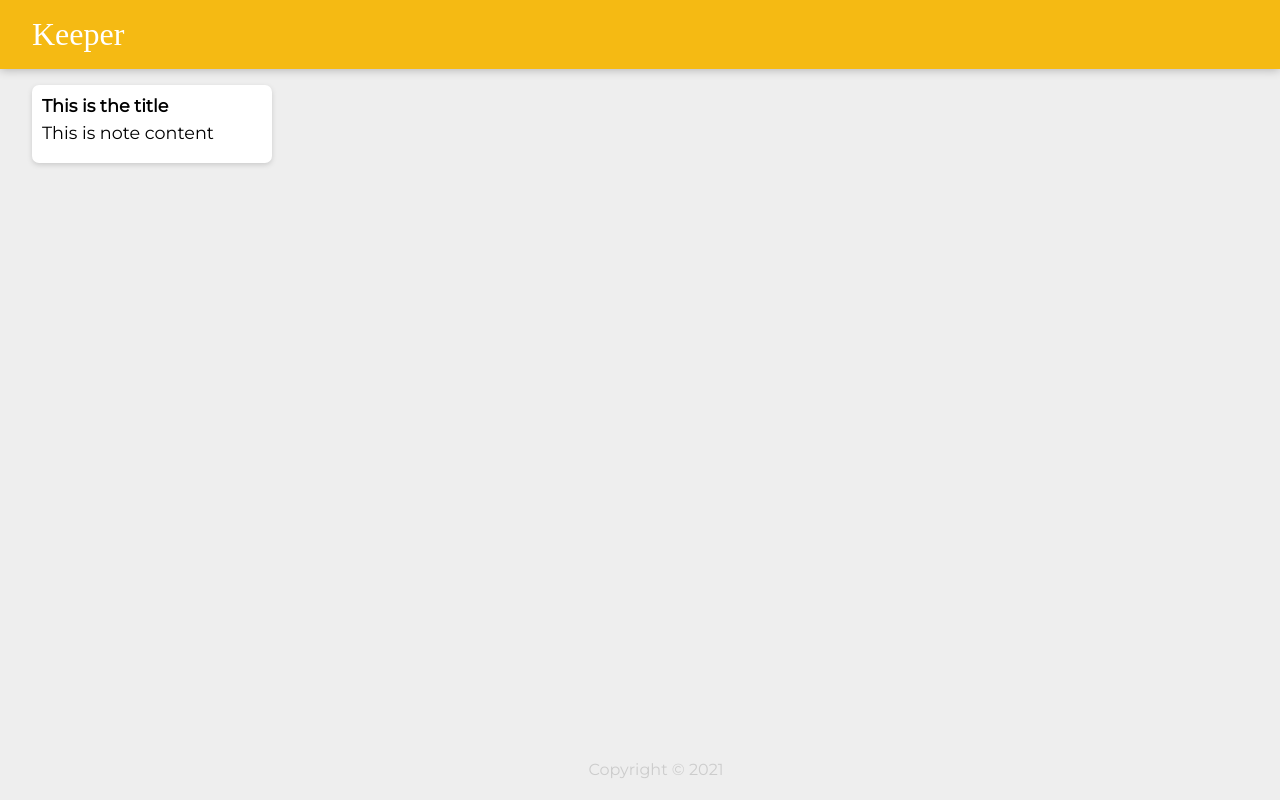
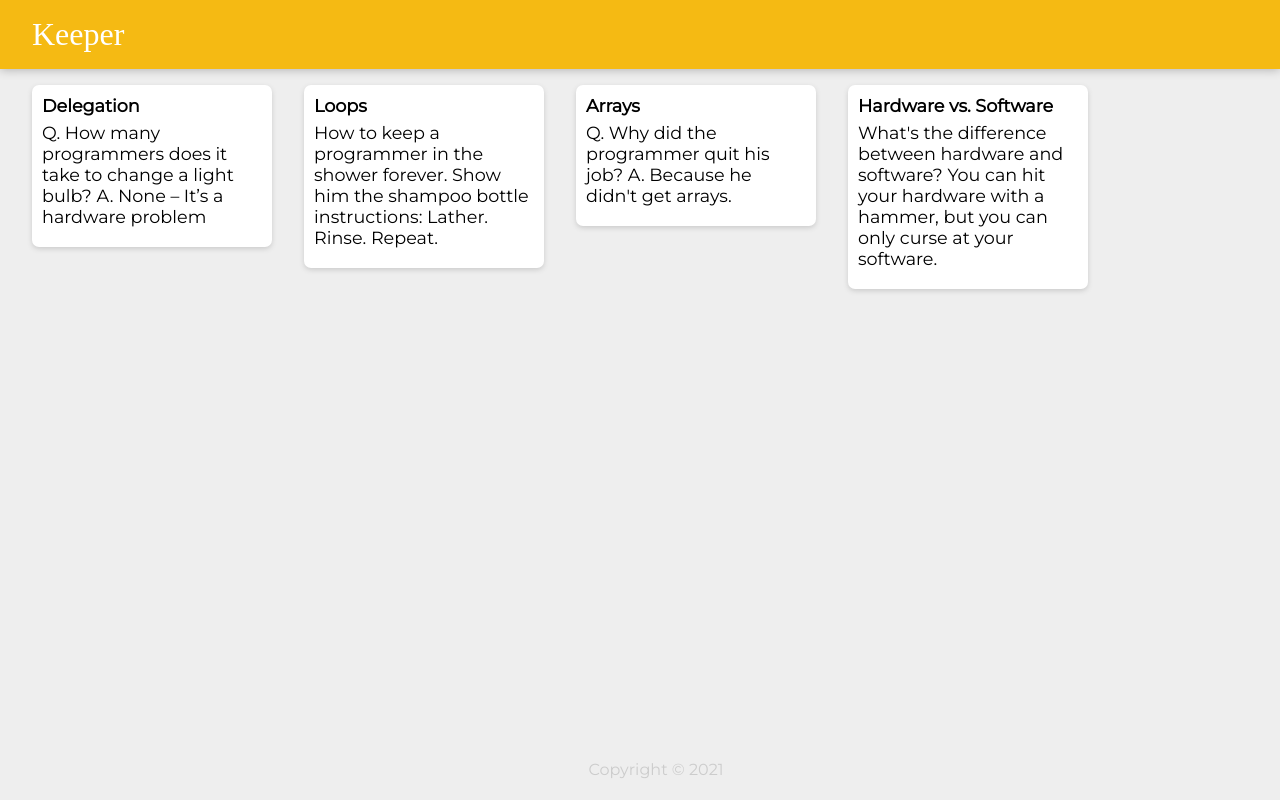
Before and after one commit to azazel-oss/keeper-app, a React (Create React App) app: page / in a window 1280 px wide. Built offline with nearby package versions, Linux system fonts and the light colour scheme; a web font is replaced by a local one.

Commit message:
completed stage 2

```diff
--- a/src/components/App.jsx
+++ b/src/components/App.jsx
@@ -2,11 +2,15 @@ import React from 'react';
 import Header from './Header';
 import Footer from './Footer';
 import Note from './Note';
-
+import notes from '../notes';
 
 
 function App() {
-    return <div><Header /> <Note /> <Footer /></div>;
+    return <div><Header /> {notes.map(currentNote => <Note
+        key={currentNote.key}
+        title={currentNote.title}
+        content={currentNote.content}
+    />)} <Footer /></div>;
 }
 
 export default App;
--- a/src/components/Note.jsx
+++ b/src/components/Note.jsx
@@ -1,8 +1,8 @@
 import React from 'react';
 
-function Note() {
-    return <div className="note"><h1>This is the title</h1>
-        <p>This is note content</p></div>;
+function Note(props) {
+    return <div className="note"><h1>{props.title}</h1>
+        <p>{props.content}</p></div>;
 }
 
 export default Note;
--- /dev/null
+++ b/src/notes.js
@@ -0,0 +1,28 @@
+const notes = [
+    {
+      key: 1,
+      title: "Delegation",
+      content:
+        "Q. How many programmers does it take to change a light bulb? A. None – It’s a hardware problem"
+    },
+    {
+      key: 2,
+      title: "Loops",
+      content:
+        "How to keep a programmer in the shower forever. Show him the shampoo bottle instructions: Lather. Rinse. Repeat."
+    },
+    {
+      key: 3,
+      title: "Arrays",
+      content:
+        "Q. Why did the programmer quit his job? A. Because he didn't get arrays."
+    },
+    {
+      key: 4,
+      title: "Hardware vs. Software",
+      content:
+        "What's the difference between hardware and software? You can hit your hardware with a hammer, but you can only curse at your software."
+    }
+  ];
+
+  export default notes;
```
